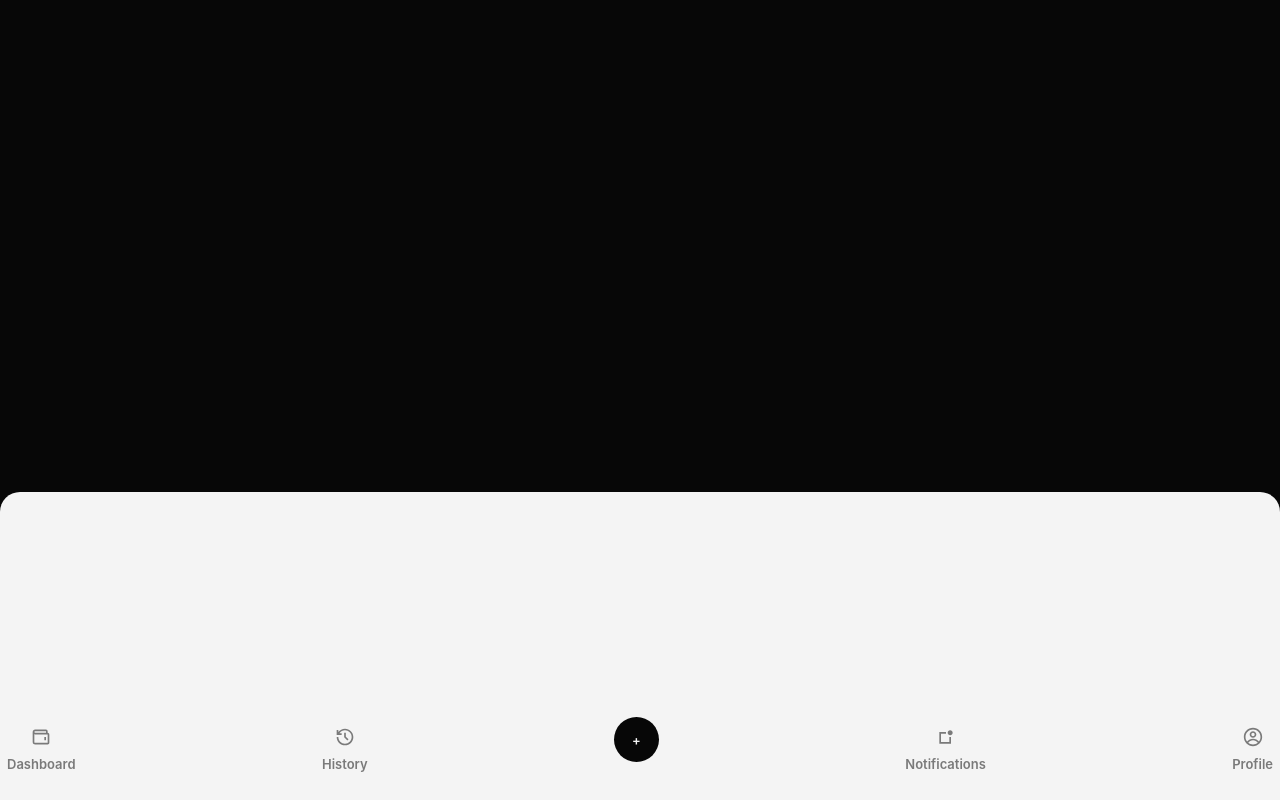
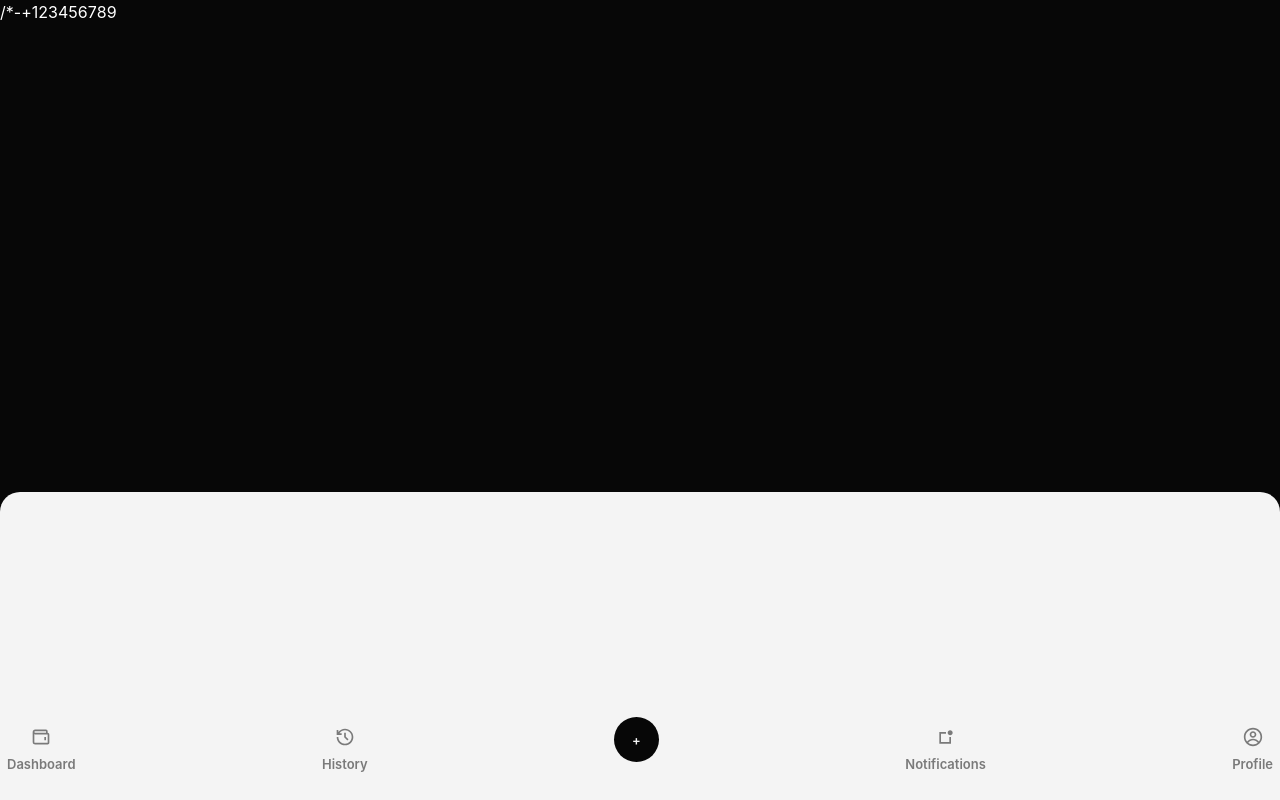
Before and after one commit to Mazen2378/expense-tracker, a React (Vite) app: page /clac in a window 1280 px wide. Built offline with nearby package versions, Linux system fonts and the light colour scheme.

Commit message:
minor changes

```diff
--- a/src/App.tsx
+++ b/src/App.tsx
@@ -11,6 +11,7 @@ import Home from './pages/Home';
 import './App.css'
 import Add from './pages/Add';
 import History from './pages/History';
+import Calcul from './components/Calcul';
 
 
 
@@ -38,7 +39,7 @@ const App:React.FC = ({}) => {
             <Route path="/dashboard" element={<Home  balance={balance} setBalance={setBalance}/>}/>
             <Route path={`/history`} element={<History/>}/>
             <Route path="/add" element={<Add />}/>
-
+            <Route path="/clac" element={<Calcul />} />
           </Routes>
         </AnimatePresence>
        <AnimatePresence initial={false} exitBeforeEnter>
--- a/src/components/.#RecentTransactions.tsx
+++ /dev/null
@@ -1 +0,0 @@
-USER@PC.3644:1665494007
--- a/src/components/Calcul.tsx
+++ b/src/components/Calcul.tsx
@@ -0,0 +1,24 @@
+import React, { useState } from 'react'
+
+const getNumbers = () => {
+  const arr = []
+  for (let i=1;i<10;i++) {
+    arr.push((
+      <button className="num">{i}</button>
+    ))
+  }
+
+  return arr
+}
+const Calcul: React.FC = () => {
+    return (
+        <>
+            <button className="op">/</button>
+            <button className="op">*</button>
+            <button className="op">-</button>
+            <button className="op">+</button>
+            {getNumbers()}
+        </>
+    )
+}
+export default Calcul
```
